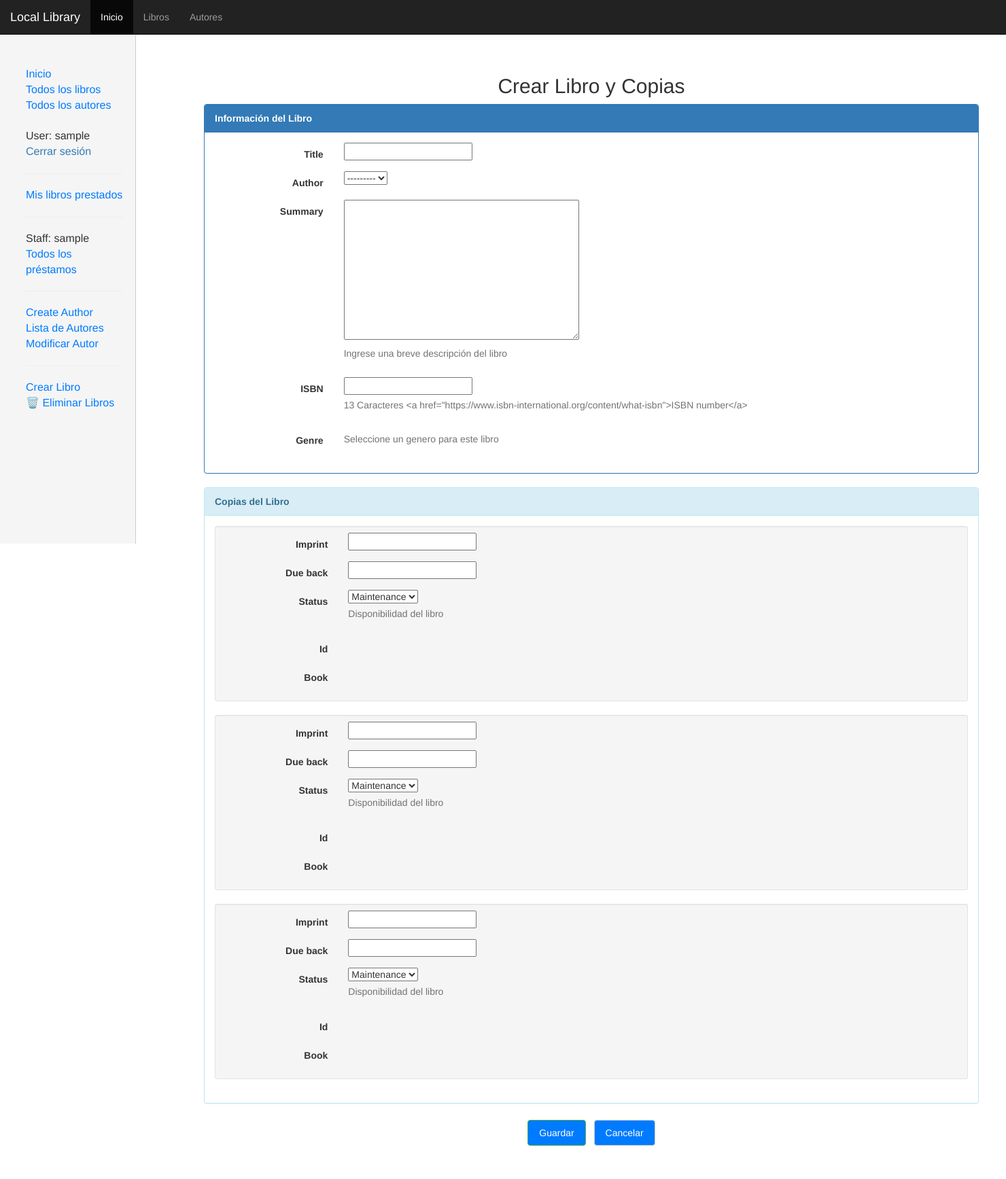
After one commit to Julianrepls/test_django, a Django app: page /catalog/book/create_with_instance/ in a window 1480 px wide. The commit adds this page. Shown: the whole page at 68% size. Run offline with Django 5.2, Linux system fonts and the light colour scheme; the visitor is signed in with stand-in values (Sample User, id 1); data that the repository does not hold is empty; some libraries are stand-ins or nearby versions.

Commit message:
Agrego arreglos como html y añado formularios

```diff
--- /dev/null
+++ b/locallibrary/catalog/forms.py
@@ -0,0 +1,44 @@
+from django import forms
+from .models import Book, BookInstance
+from django.forms import modelformset_factory
+
+from django.core.exceptions import ValidationError
+from django.utils.translation import gettext_lazy as _
+
+import datetime #for checking renewal date range.
+
+# formulario para renovar libros:
+class RenewBookForm(forms.Form):
+    renewal_date = forms.DateField(
+        #widget=forms.TextInput(attrs={'type': 'date'}),     # si qito este comentario con este comando no me deja poner la fecha en el formulario pero en su lugar me pone un calendario.
+        help_text="Enter a date between now and 4 weeks (default 3)."
+        )
+
+    def clean_renewal_date(self):
+        data = self.cleaned_data['renewal_date']
+
+        #Check date is not in past.
+        if data < datetime.date.today():
+            raise ValidationError(_('Invalid date - renewal in past'))
+
+        #Check date is in range librarian allowed to change (+4 weeks).
+        if data > datetime.date.today() + datetime.timedelta(weeks=4):
+            raise ValidationError(_('Invalid date - renewal more than 4 weeks ahead'))
+
+        # Remember to always return the cleaned data.
+        return data
+
+
+
+class BookForm(forms.ModelForm):
+    class Meta:
+        model = Book
+        fields = ['title', 'author', 'summary', 'isbn', 'genre']
+        widgets = {
+            'genre': forms.CheckboxSelectMultiple(),  # Muestra los géneros como casillas
+        }
+
+class BookInstanceForm(forms.ModelForm):
+    class Meta:
+        model = BookInstance
+        fields = ['imprint']
--- a/locallibrary/catalog/static/css/styles.css
+++ b/locallibrary/catalog/static/css/styles.css
@@ -56,3 +56,42 @@
   text-decoration: none;
 }
  */
+
+table {
+  width: 100%;
+  border-collapse: collapse;
+}
+
+th, td {
+  padding: 10px;
+  text-align: left;
+  border-bottom: 1px solid #ddd;
+}
+
+th {
+  background-color: #f2f2f2;
+}
+
+a {
+  color: #007bff;
+  text-decoration: none;
+}
+
+a:hover {
+  text-decoration: underline;
+}
+
+.btn:hover {
+  background-color: #0056b3;
+}
+
+.btn {
+  display: inline-block;
+  padding: 8px 16px;
+  margin: 4px;
+  background-color: #007bff;
+  color: white;
+  text-align: center;
+  text-decoration: none;
+  border-radius: 4px;
+}
--- a/locallibrary/catalog/templates/base_generic.html
+++ b/locallibrary/catalog/templates/base_generic.html
@@ -8,6 +8,7 @@
   <link rel="stylesheet" href="https://maxcdn.bootstrapcdn.com/bootstrap/3.3.7/css/bootstrap.min.css">
   <script src="https://ajax.googleapis.com/ajax/libs/jquery/1.12.4/jquery.min.js"></script>
   <script src="https://maxcdn.bootstrapcdn.com/bootstrap/3.3.7/js/bootstrap.min.js"></script>
+
 
   {% load static %}
   <link rel="stylesheet" href="{% static 'css/styles.css' %}">
@@ -40,7 +41,22 @@
       </div>
     </nav>
 
+    <!-- FIN HEADER BAR -->
+    <!-- Aquí empieza el contenido de la página web, en este caso el contenido de la página principal.
+    <section id="inicio">
+      <div class="contenido">
 
+          <div class="presentacion">
+              <p class="bienvenida">Welcome</p>
+              <h2> It's <span> The Library</span>, Books Web</h2>
+              <p class="descripcion">" The present is theirs; the future, for which I really worked, is mine" Nikola Tesla</p>
+
+              <a href="#portfolio">Ir a Portafolio</a>
+          </div>
+
+      </div>
+  </section>
+-->
 
   <div class="container-fluid">
 
@@ -57,7 +73,6 @@
 
       {% if user.is_authenticated %}
         <li>User: {{ user.get_username }}</li>
-        <li><a href="{% url 'my-borrowed' %}">Mis libros prestados</a></li>
         <li>
           <form method="post" action="{% url 'logout' %}" style="display:inline;">
               {% csrf_token %}
@@ -66,6 +81,9 @@
               </button>
           </form>
       </li>
+      <hr>
+      <li><a href="{% url 'my-borrowed' %}">Mis libros prestados</a></li>
+
       {% else %}
         <li><a href="{% url 'login'%}?next={{request.path}}">Iniciar sesión</a></li>
       {% endif %}
@@ -73,6 +91,14 @@
       {% if perms.catalog.can_mark_returned %}
         <li>Staff: {{ user.get_username }}</li>
         <li><a href="{% url 'all-borrowed' %}">Todos los préstamos</a></li>
+        <hr>
+        <li><a href="{% url 'author-create' %}">Create Author</a></li>
+        <li><a href="{% url 'author-list-for-librarians' %}">Lista de Autores</a></li>
+        <li><a href="{% url 'author-list-for-librarians' %}">Modificar Autor</a></li>
+        <hr>
+        <li><a href="{% url 'book-create-with-instance' %}">Crear Libro</a></li>
+        <li><a href="{% url 'book-list-for-librarians' %}">🗑️ Eliminar Libros</a></li>
+
       {% endif %}
 
       </ul>
--- /dev/null
+++ b/locallibrary/catalog/templates/catalog/book_with_instance_form.html
@@ -0,0 +1,65 @@
+{% extends "base_generic.html" %}
+{% load static %}
+
+{% block content %}
+<div class="container">
+  <h2 class="text-center">Crear Libro y Copias</h2>
+
+  <form method="post" class="form-horizontal" novalidate>
+    {% csrf_token %}
+
+    <!-- Sección del libro -->
+    <div class="panel panel-primary">
+      <div class="panel-heading"><strong>Información del Libro</strong></div>
+      <div class="panel-body">
+        {% for field in form %}
+          <div class="form-group {% if field.errors %}has-error{% endif %}">
+            <label class="control-label col-sm-2" for="{{ field.id_for_label }}">{{ field.label }}</label>
+            <div class="col-sm-10">
+              {{ field }}
+              {% if field.help_text %}
+                <p class="help-block">{{ field.help_text }}</p>
+              {% endif %}
+              {% for error in field.errors %}
+                <p class="help-block"><strong>{{ error }}</strong></p>
+              {% endfor %}
+            </div>
+          </div>
+        {% endfor %}
+      </div>
+    </div>
+
+    <!-- Sección de copias -->
+    <div class="panel panel-info">
+      <div class="panel-heading"><strong>Copias del Libro</strong></div>
+      <div class="panel-body">
+        {{ instance_formset.management_form }}
+        {% for form in instance_formset %}
+          <div class="well well-sm">
+            {% for field in form %}
+              <div class="form-group {% if field.errors %}has-error{% endif %}">
+                <label class="control-label col-sm-2" for="{{ field.id_for_label }}">{{ field.label }}</label>
+                <div class="col-sm-10">
+                  {{ field }}
+                  {% if field.help_text %}
+                    <p class="help-block">{{ field.help_text }}</p>
+                  {% endif %}
+                  {% for error in field.errors %}
+                    <p class="help-block"><strong>{{ error }}</strong></p>
+                  {% endfor %}
+                </div>
+              </div>
+            {% endfor %}
+          </div>
+        {% endfor %}
+      </div>
+    </div>
+
+    <!-- Botón de envío -->
+    <div class="form-group text-center">
+      <button type="submit" class="btn btn-success">Guardar</button>
+      <a href="{% url 'books' %}" class="btn btn-default">Cancelar</a>
+    </div>
+  </form>
+</div>
+{% endblock %}
--- a/locallibrary/catalog/urls.py
+++ b/locallibrary/catalog/urls.py
@@ -2,8 +2,7 @@ from django.urls import path
 from . import views
 from .views import author_detail #recuerda esto lo hacemos para poder usar la vista author_detail que hemos creado en views.py
 from .views import book_detail # recuerda esto lo hacemos para poder usar la vista book_detail que hemos creado en views.py
-
-
+from .views import AuthorDelete, AuthorListView, AuthorUpdate, AuthorListForLibrarians, BookCreate, BookCreateWithInstance, BookDelete
 
 
 #estos son nuestros mapeadores de URL
@@ -12,12 +11,32 @@ urlpatterns = [
     path('books/', views.BookListView.as_view(), name='books'),         #esta línea se encarga de mostrar la lista de libros
     path('book/<int:pk>', views.BookDetailView.as_view(), name='book-detail'),  #esta línea se encarga de mostrar los detalles de un libro. Esto está enlazado a la vista BookDetailView en views.py con el html de book_list.html
     path('authors/', views.AuthorListView.as_view(), name='authors'),
-    path('author/<int:pk>', views.AuthorDetailView.as_view(), name='author-detail'),
+
     path('author/<int:author_id>/', author_detail, name='author-detail'),
     path('book/<int:book_id>/', book_detail, name='book-detail'),
-    path('mybooks/', views.LoanedBooksByUserListView.as_view(), name='my-borrowed'), #Configuración URL para libros alquilados
-    path('allborrowed/', views.LoanedBooksForLibrariansListView.as_view(), name='all-borrowed'),
-    path('borrowed/', views.LoanedBooksAllListView.as_view(), name='all-borrowed'),
+    path('mybooks/', views.LoanedBooksByUserListView.as_view(), name='my-borrowed'),                #Configuración URL para libros alquilados por el usuario
+    path('allborrowed/', views.LoanedBooksForLibrariansListView.as_view(), name='all-borrowed'),    #Configuración URL para libros alquilados para bibliotecarios
+    path('borrowed/', views.LoanedBooksAllListView.as_view(), name='all-borrowed'),                 #Configuración URL para libros alquilados para todos los usuarios
+    path('book/<uuid:pk>/renew/', views.renew_book_librarian, name='renew-book-librarian'),         #esta línea se encarga de mostrar la vista de renovación de libros. Esto está enlazado a la vista renew_book_librarian en views.py con el html de book_list.html
+
+    path('author/create/', views.AuthorCreate.as_view(), name='author-create'),
+    path('author/<int:pk>/delete/', AuthorDelete.as_view(), name='author-delete'),
+    path('author/<int:pk>/update/', AuthorUpdate.as_view(), name='author-update'),
+    path('authors/librarians/', AuthorListForLibrarians.as_view(), name='author-list-librarians'),
+    path('authors/librarians/', views.AuthorListForLibrarians.as_view(), name='author-list-for-librarians'),
+
+    path('authors/', AuthorListView.as_view(), name='author-list'),   # esta línea se encarga de mostrar la lista de autores. Esto está enlazado a la vista AuthorListView en views.py con el html de author_list.html
+
+    path('book/create/', BookCreate.as_view(), name='book-create'),
+    path('book/create_with_instance/', BookCreateWithInstance.as_view(), name='book-create-with-instance'),
+    path('book/create/', views.BookCreateWithInstance.as_view(), name='book-create'),
+    path('books/librarians/', views.BookListViewForLibrarians.as_view(), name='book-list-for-librarians'),
+    path('book/<int:pk>/delete/', BookDelete.as_view(), name='book-delete'),
+
+
+
+
+
 
 
     #path('myurl/<fish>', views.my_view, {'my_template_name': 'some_path'}, name='aurl'), # esta línea se encarga de mostrar una vista personalizada con un template específico. Esto está enlazado a la vista my_view en views.py con el html de book_list.html
--- a/locallibrary/catalog/views.py
+++ b/locallibrary/catalog/views.py
@@ -1,11 +1,22 @@
-from django.shortcuts import render, get_object_or_404
+from django.shortcuts import render, get_object_or_404, redirect
 
 # Create your views here.
 from .models import Book, Author, BookInstance, Genre
-from django.views import generic # esta linea se encarga de importar la clase generic de django.views
+from django.views import generic# esta linea se encarga de importar la clase generic de django.views
 from django.contrib.auth.mixins import LoginRequiredMixin
-from django.views.generic import ListView
+from django.views.generic import ListView, DeleteView
 from django.contrib.auth.mixins import PermissionRequiredMixin
+
+import datetime
+from django.http import HttpResponseRedirect
+from django.urls import reverse
+from .forms import RenewBookForm, BookForm, BookInstanceForm
+from django.contrib.auth.decorators import permission_required
+
+from django.views.generic.edit import CreateView, UpdateView, DeleteView
+from django.urls import reverse_lazy
+from django.forms import inlineformset_factory
+
 
 
 
@@ -48,6 +59,8 @@ class BookDetailView(generic.DetailView):
 
 class AuthorListView(generic.ListView):
     model = Author
+    template_name = 'catalog/author_list.html'
+    context_object_name = 'author_list'
 
 
 class AuthorDetailView(generic.DetailView):
@@ -92,10 +105,6 @@ class LoanedBooksByUserListView(LoginRequiredMixin,generic.ListView):
 
 
 
-from django.contrib.auth.mixins import LoginRequiredMixin
-from django.contrib.auth.mixins import PermissionRequiredMixin
-from django.views import generic
-from .models import BookInstance
 
 class LoanedBooksForLibrariansListView(LoginRequiredMixin, PermissionRequiredMixin, generic.ListView):
     """
@@ -127,3 +136,137 @@ class LoanedBooksAllListView(PermissionRequiredMixin, generic.ListView):
 
     def get_queryset(self):
         return BookInstance.objects.filter(status__exact='o').order_by('due_back')
+
+
+
+@permission_required('catalog.can_mark_returned')
+def renew_book_librarian(request, pk):
+    """
+    View function for renewing a specific BookInstance by librarian
+    """
+    book_inst=get_object_or_404(BookInstance, pk = pk)
+
+    # If this is a POST request then process the Form data
+    if request.method == 'POST':
+
+        # Create a form instance and populate it with data from the request (binding):
+        form = RenewBookForm(request.POST)
+
+        # Check if the form is valid:
+        if form.is_valid():
+            # process the data in form.cleaned_data as required (here we just write it to the model due_back field)
+            book_inst.due_back = form.cleaned_data['renewal_date']
+            book_inst.save()
+
+            # redirect to a new URL:
+            return HttpResponseRedirect(reverse('all-borrowed') )
+
+    # If this is a GET (or any other method) create the default form.
+    else:
+        proposed_renewal_date = datetime.date.today() + datetime.timedelta(weeks=3)
+        form = RenewBookForm(initial={'renewal_date': proposed_renewal_date,})
+
+    return render(request, 'catalog/book_renew_librarian.html', {'form': form, 'bookinst':book_inst})
+
+
+
+#@permission_required('catalog.can_mark_returned', raise_exception=True)
+class AuthorCreate(PermissionRequiredMixin, CreateView):
+    model = Author
+    fields = '__all__'
+    initial = {'date_of_death': '05/01/2018'}
+    # template_name = 'catalog/author_form.html'
+    success_url = '/catalog/authors/'  # Redirige a la lista de autores después de crear un nuevo autor
+    permission_required = 'catalog.can_mark_returned'
+
+#@permission_required('catalog.can_mark_returned', raise_exception=True)
+class AuthorUpdate(PermissionRequiredMixin, UpdateView):
+    model = Author
+    fields = ['first_name','last_name','date_of_birth','date_of_death']
+    template_name = 'catalog/author_form.html'
+    success_url = reverse_lazy('author-list-for-librarians')  # Redirige a la lista de autores después de actualizar
+    permission_required = 'catalog.can_mark_returned'
+
+
+#@permission_required('catalog.can_mark_returned', raise_exception=True)
+class AuthorDelete(PermissionRequiredMixin, DeleteView):
+    model = Author
+    success_url = reverse_lazy('authors')
+    template_name = 'catalog/author_confirm_delete.html'
+    permission_required = 'catalog.can_mark_returned'
+
+
+
+class AuthorListForLibrarians(PermissionRequiredMixin, ListView):
+    model = Author
+    template_name = 'catalog/author_list_for_librarians.html'
+    permission_required = 'catalog.can_mark_returned'
+    paginate_by = 10
+
+
+######### SECCIÓN DE MODIFICACIONES DE LIBROS #########
+class BookCreate(PermissionRequiredMixin, CreateView):
+    model = Book
+    fields = '__all__'  # Puedes usar una lista específica si quieres más control
+    permission_required = 'catalog.can_mark_returned'
+    success_url = '/catalog/books/'
+
+
+
+
+
+
+
+BookInstanceFormSet = inlineformset_factory(
+    Book,
+    BookInstance,
+    fields=('imprint', 'due_back', 'status'),
+    extra=3,
+    can_delete=False
+)
+
+
+# con esta vista podemos crear un libro y varias instancias de él al mismo tiempo.
+# Esto es útil si quieres añadir varias copias de un libro al mismo tiempo.
+class BookCreateWithInstance(PermissionRequiredMixin, CreateView):
+    model = Book
+    form_class = BookForm
+    template_name = 'catalog/book_with_instance_form.html'
+    permission_required = 'catalog.can_mark_returned'
+    success_url = '/catalog/books/'
+
+    def get_context_data(self, **kwargs):
+        data = super().get_context_data(**kwargs)
+        if self.request.POST:
+            data['instance_formset'] = BookInstanceFormSet(self.request.POST)
+        else:
+            data['instance_formset'] = BookInstanceFormSet()
+        return data
+
+    def form_valid(self, form):
+        context = self.get_context_data()
+        instance_formset = context['instance_formset']
+
+        if instance_formset.is_valid():
+            self.object = form.save()
+            instances = instance_formset.save(commit=False)
+            for instance in instances:
+                instance.book = self.object
+                instance.save()
+            return redirect(self.success_url)
+        else:
+            return self.render_to_response(self.get_context_data(form=form))
+
+
+# Vista para mostrar la lista de libros para bibliotecarios, pretendo crearla para que solo ellos puedan eliminar libros desde ahí
+class BookListViewForLibrarians(PermissionRequiredMixin, ListView):
+    model = Book
+    template_name = 'catalog/book_list_for_librarians.html'  # Nueva plantilla para la vista de libros para bibliotecarios
+    context_object_name = 'books'
+    permission_required = 'catalog.can_mark_returned'
+
+
+class BookDelete(DeleteView):
+    model = Book
+    success_url = reverse_lazy('books')  # Redirige a la lista de libros después de eliminar
+    template_name = 'catalog/book_confirm_delete.html'
--- a/locallibrary/locallibrary/settings.py
+++ b/locallibrary/locallibrary/settings.py
@@ -18,7 +18,7 @@ environ.Env.read_env()
 
 # Build paths inside the project like this: BASE_DIR / 'subdir'.
 BASE_DIR = Path(__file__).resolve().parent.parent
-
+STATICFILES_DIRS = [BASE_DIR / 'static']
 
 # Quick-start development settings - unsuitable for production
 # See https://docs.djangoproject.com/en/5.1/howto/deployment/checklist/
```
Also changed, not shown: locallibrary/catalog/models.py (+11 -1 lines), locallibrary/catalog/templates/catalog/author_confirm_delete.html (added, +14 -0 lines), locallibrary/catalog/templates/catalog/author_form.html (added, +13 -0 lines), locallibrary/catalog/templates/catalog/author_list.html (+20 -11 lines), locallibrary/catalog/templates/catalog/author_list_for_librarians.html (added, +49 -0 lines), locallibrary/catalog/templates/catalog/book_confirm_delete.html (added, +12 -0 lines), locallibrary/catalog/templates/catalog/book_form.html (added, +26 -0 lines), locallibrary/catalog/templates/catalog/book_list.html (+20 -11 lines), locallibrary/catalog/templates/catalog/book_list_for_librarians.html (added, +54 -0 lines), locallibrary/catalog/templates/catalog/book_renew_librarian.html (added, +36 -0 lines), locallibrary/catalog/templates/catalog/bookinstance_list_all_borrowed.html (+8 -0 lines), locallibrary/catalog/migrations/0009_alter_author_options_alter_book_options.py (added).
